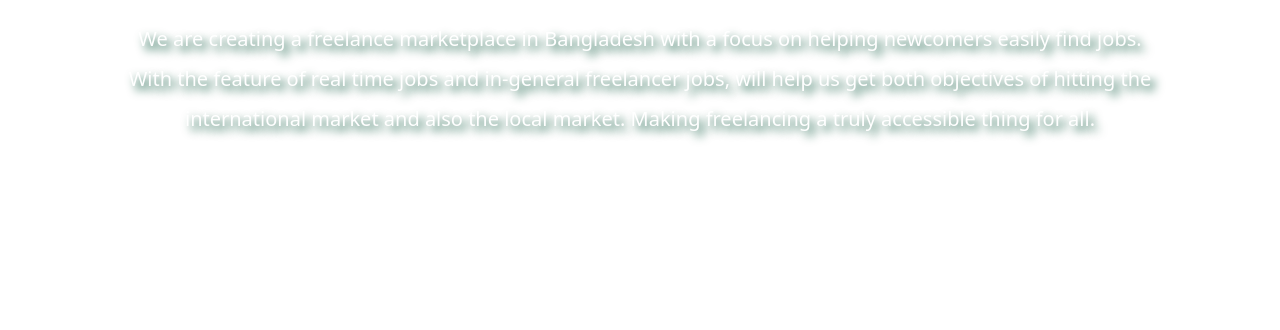
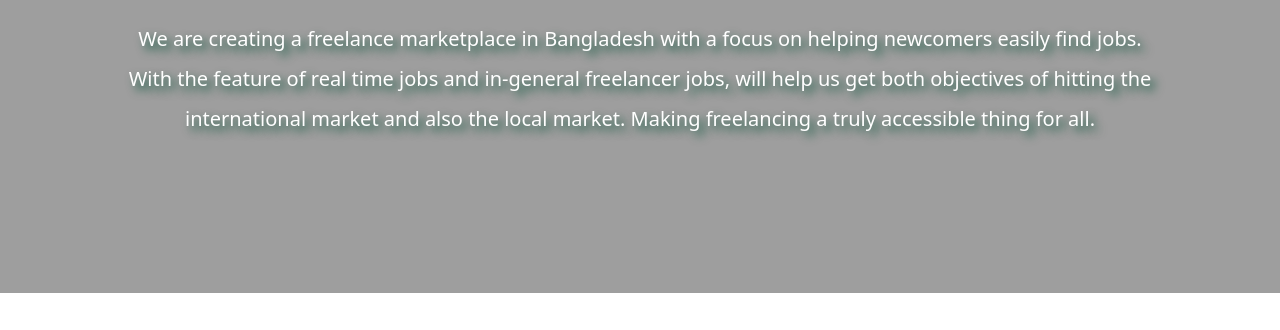
Before and after one commit to Zannatul-Iftear/CSE307_Sec5_Group6_FinalProject, a plain HTML site: page AboutUs.html in a window 1280 px wide. Shown: the part 299-629 px from the top of the page. Drawn offline with nearby package versions, Linux system fonts and the light colour scheme; the site is published under a folder, as on GitHub Pages, so addresses that start at the root find nothing; a script that the page names is missing.

Commit message:
Update AboutUs.css

```diff
--- a/AboutUs.css
+++ b/AboutUs.css
@@ -323,7 +323,7 @@ body, html {
     flex-direction: column;
     justify-content: center;
     align-items: center;
-    background-image: url("/img/aboutBanner2.png");
+    background-image: url("img/aboutBanner2.png");
     background-size:cover;
     background-repeat: no-repeat;
     height: 512px;
```
